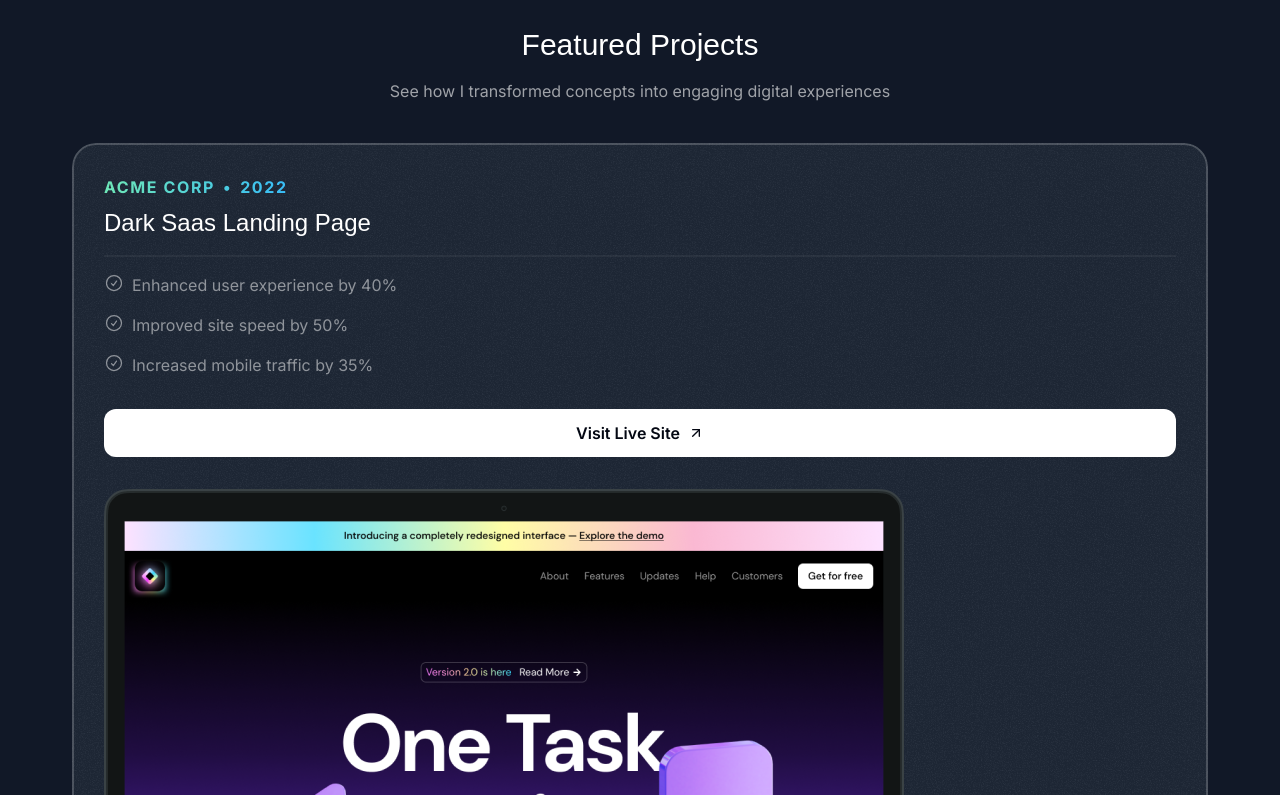
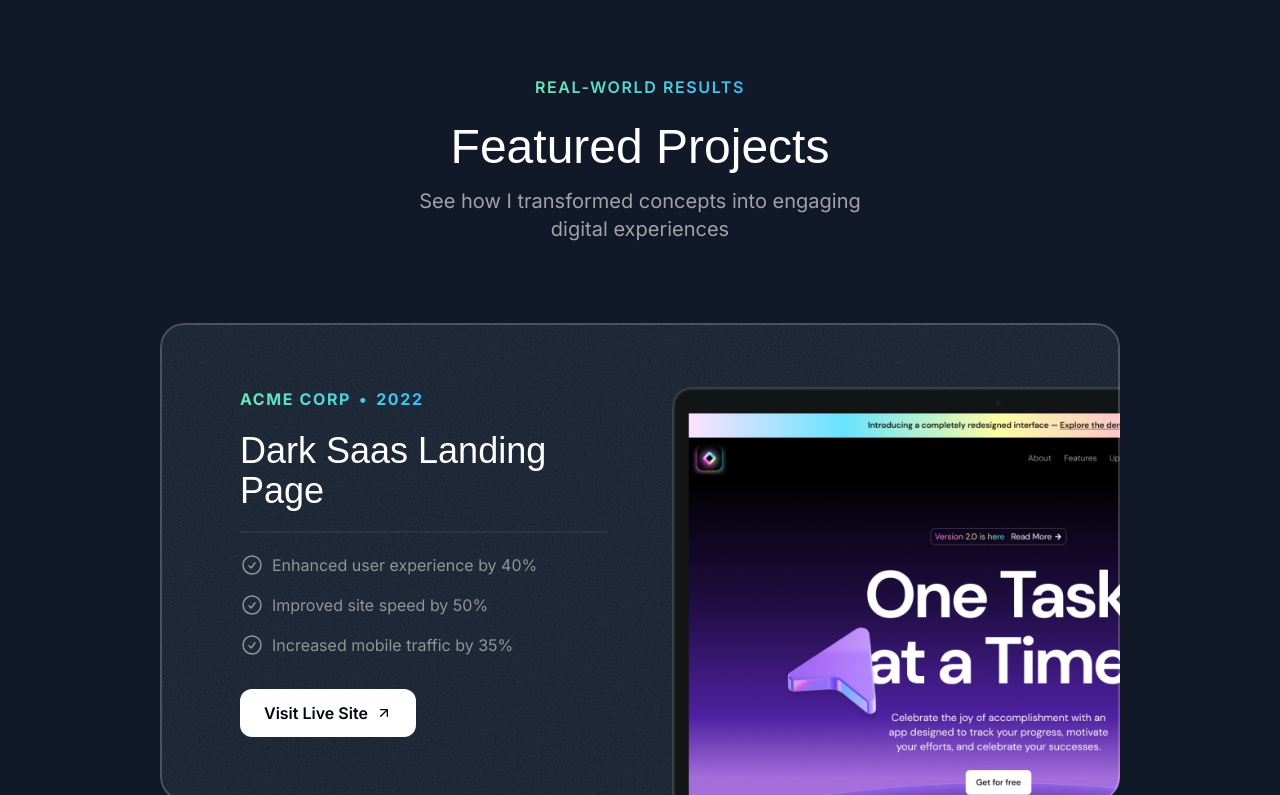
Before and after one commit to RuthlessDove/personal-website-nextjs, a Next.js app: page / in a window 1280 px wide. Shown: the part 985-1780 px from the top of the page. Built offline with nearby package versions, Linux system fonts and the light colour scheme; a web font is replaced by a local one.

Commit message:
Enhance layout and styling of header and projects section for improved responsiveness and visual appeal

```diff
--- a/src/app/globals.css
+++ b/src/app/globals.css
@@ -11,3 +11,9 @@
         @apply absolute inset-0  border-2 top-1/2 left-1/2 -translate-x-1/2 -translate-y-1/2 rounded-full border-emerald-300/5 shadow-[0_0_80px_inset] shadow-emerald-300/5;
     }
 }
+
+@layer utilities {
+    .container {
+        @apply lg:max-w-5xl;
+    }
+}
--- a/src/sections/Header.tsx
+++ b/src/sections/Header.tsx
@@ -1,11 +1,23 @@
 export const Header = () => {
   return (
-  <div className="flex justify-center items-center relative top-3 z-10">
-    <nav className="flex gap-1 p-0.5 border border-white/15 rounded-full bg-white/10 backdrop-blur">
-      <a href="#" className="nav-item">Home</a>
-      <a href="#" className="nav-item">Projects</a>
-      <a href="#" className="nav-item">About</a>
-      <a href="#" className="nav-item bg-white text-gray-900 hover:bg-white/70 hover:text-gray-900">Contact</a>
-    </nav>
-  </div>);
+    <div className="flex justify-center items-center relative top-3 z-10 sticky">
+      <nav className="flex gap-1 p-0.5 border border-white/15 rounded-full bg-white/10 backdrop-blur ">
+        <a href="#" className="nav-item">
+          Home
+        </a>
+        <a href="#" className="nav-item">
+          Projects
+        </a>
+        <a href="#" className="nav-item">
+          About
+        </a>
+        <a
+          href="#"
+          className="nav-item bg-white text-gray-900 hover:bg-white/70 hover:text-gray-900"
+        >
+          Contact
+        </a>
+      </nav>
+    </div>
+  );
 };
--- a/src/sections/Projects.tsx
+++ b/src/sections/Projects.tsx
@@ -50,57 +50,65 @@
 
 export const ProjectsSection = () => {
   return (
-    <section className="pb-16">
+    <section className="pb-16 lg:py-24">
       <div className="container">
         <div className="flex justify-center">
           <p className="uppercase font-semibold tracking-widest bg-gradient-to-r from-emerald-300 to-sky-400 text bg-clip-text text-transparent">
             Real-world Results
           </p>
         </div>
-        <h2 className="font-serif text-3xl text-center mt-6">
+        <h2 className="font-serif text-3xl text-center mt-6 md:text-5xl">
           Featured Projects
         </h2>
-        <p className="text-center text-white/60 mt-4">
+        <p className="text-center text-white/60 mt-4 md:text-lg lg:text-xl max-w-md mx-auto ">
           See how I transformed concepts into engaging digital experiences
         </p>
 
-        <div className="flex flex-col mt-10 gap-20">
+        <div className="flex flex-col mt-10 gap-20 md:mt-20 ">
           {portfolioProjects.map((project, index) => (
             <div
               key={project.title}
-              className="bg-gray-800 overflow-hidden z-0 after:z-10 rounded-3xl relative after:content-[''] after:absolute after:inset-0 after:outline-2 after:outline after:-outline-offset-2 after:rounded-3xl after:outline-white/20 px-8 pt-8"
+              className="bg-gray-800 overflow-hidden z-0 after:z-10 rounded-3xl relative after:content-[''] after:absolute after:inset-0 after:outline-2 after:outline after:-outline-offset-2 after:rounded-3xl after:outline-white/20 px-8 pt-8 md:pt-12 md:px-10 lg:pt-16 lg:px-20 after:pointer-events-none"
             >
               <div
                 className="absolute inset-0 -z-10 opacity-5"
                 style={{ backgroundImage: `url(${grainImage.src})` }}
               ></div>
+
+              <div className="lg:grid lg:grid-cols-2 lg:gap-16">
+                <div className="lg:pb-16">
                   <div className="bg-gradient-to-r from-emerald-300 to-sky-400 inline-flex font-bold uppercase tracking-widest text-small gap-2 text-transparent bg-clip-text">
                     <span>{project.company}</span>
                     <span>&bull;</span>
                     <span>{project.year}</span>
                   </div>
-              <h3 className="font-serif text-2xl mt-2">{project.title}</h3>
-              <hr className="border-t-2 border-white/5 mt-4" />
-              <ul className="flex flex-col gap-4 mt-4">
+                  <h3 className="font-serif text-2xl mt-2 md:text-4xl md:mt-5">
+                    {project.title}
+                  </h3>
+                  <hr className="border-t-2 border-white/5 mt-4 md:mt-5" />
+                  <ul className="flex flex-col gap-4 mt-4 md:mt-5">
                     {project.results.map((result, index) => (
-                  <li className="flex gap-2 text-small text-white/50">
-                    <CheckCircleIcon className="size-5" />
+                      <li className="flex gap-2 text-small text-white/50 md:text-base">
+                        <CheckCircleIcon className="size-5 md:size-6" />
                         <span key={index}>{result.title}</span>
                       </li>
                     ))}
                   </ul>
-              <a href={project.link}>
-                <button className="bg-white text-gray-950 h-12 w-full rounded-xl font-semibold inline-flex items-center justify-center gap-2 mt-8">
+                  <a href={project.link} target="_blank">
+                    <button className="bg-white text-gray-950 h-12 w-full rounded-xl font-semibold inline-flex items-center justify-center gap-2 mt-8 md:w-auto md:px-6">
                       <span>Visit Live Site</span>
                       <ArrowUpRight className="size-4" />
                     </button>
                   </a>
-
+                </div>
+                <div className="relative">
                   <Image
                     src={project.image}
                     alt={project.title}
-                className="mt-8 -mb-4"
+                    className="mt-8 -mb-4 md:-mb-0 lg:mt-0 lg:absolute lg:h-full lg:w-auto lg:max-w-none"
                   />
+                </div>
+              </div>
             </div>
           ))}
         </div>
```
Lines whose indentation alone changed are shown as unchanged.
